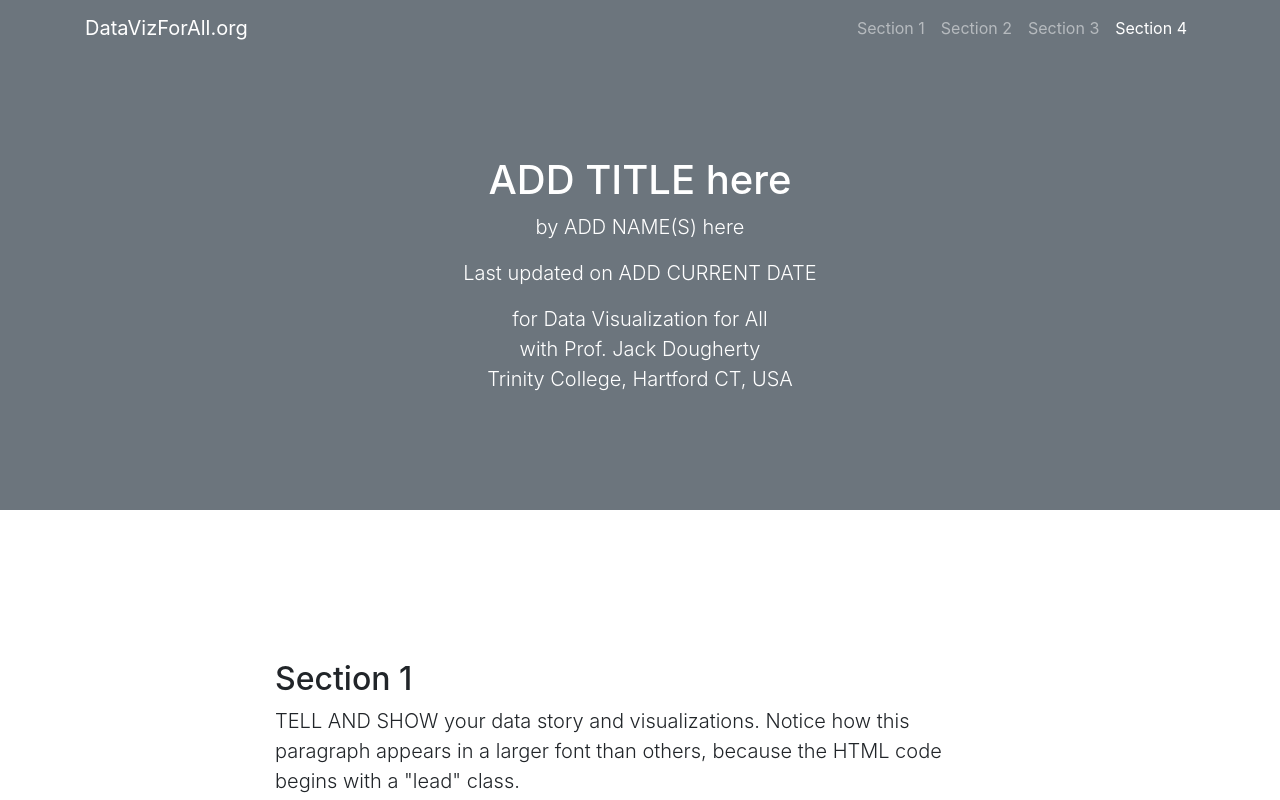
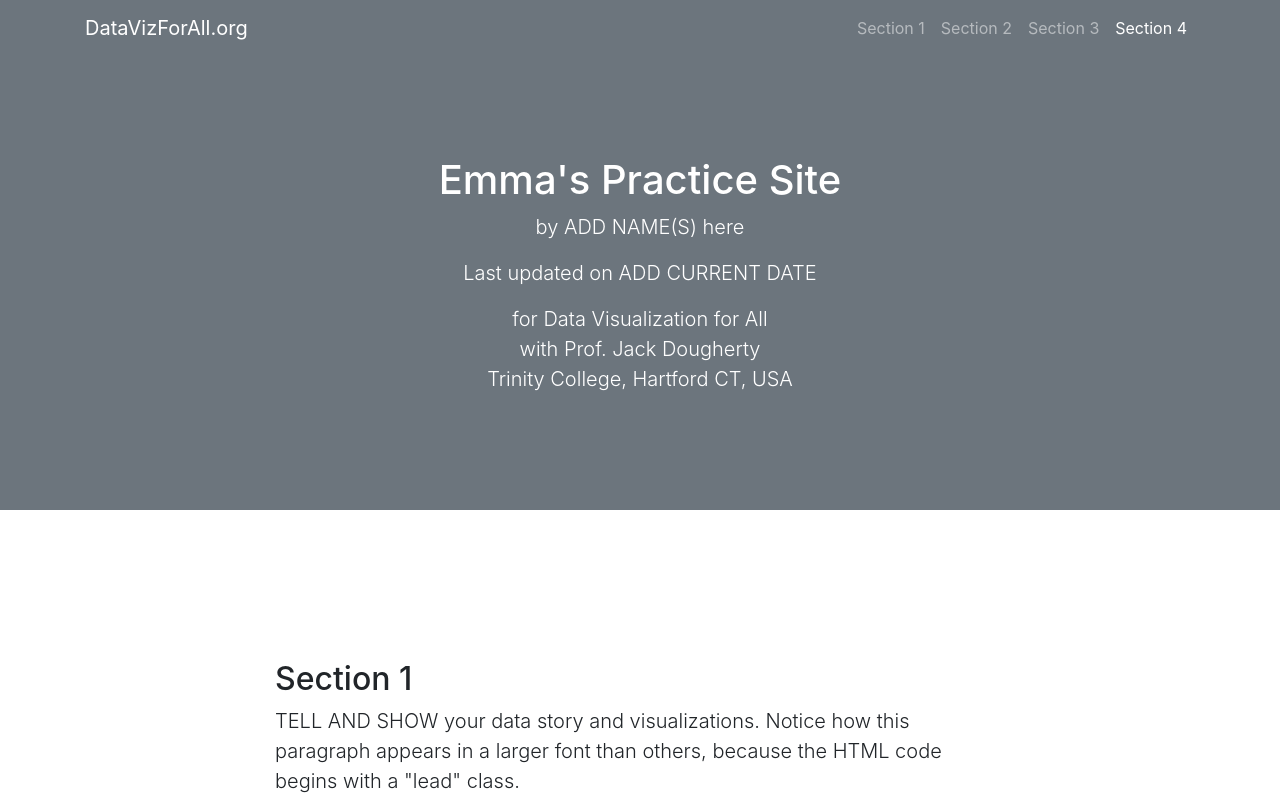
Before and after one commit to emma-kozak/class-example-page, a plain HTML site: page index.html in a window 1280 px wide. Shown: the top 800 px of the page. Drawn offline with nearby package versions, Linux system fonts and the light colour scheme.

Commit message:
Update index.html

```diff
--- a/index.html
+++ b/index.html
@@ -53,7 +53,7 @@
 
   <header class="bg-secondary text-white">
     <div class="container text-center">
-      <h1>ADD TITLE here</h1>
+      <h1>Emma's Practice Site</h1>
       <p class="lead">by ADD NAME(S) here</p>
       <p class="lead">Last updated on ADD CURRENT DATE</p>
       <p class="lead">for Data Visualization for All</br>with Prof. Jack Dougherty</br>Trinity College, Hartford CT, USA</p>
```
